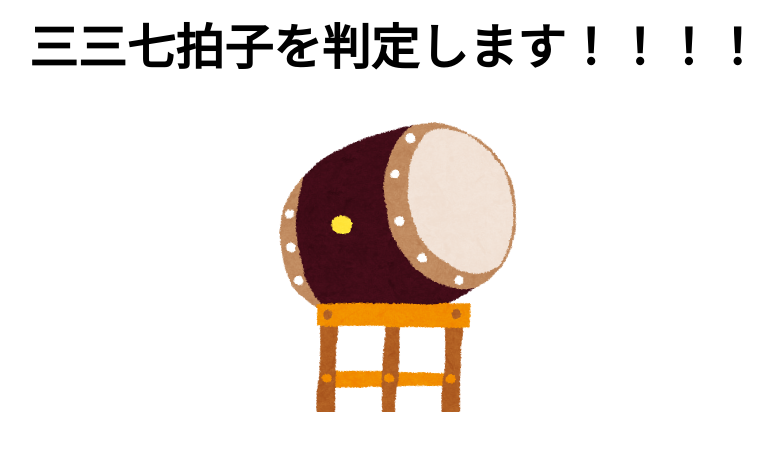
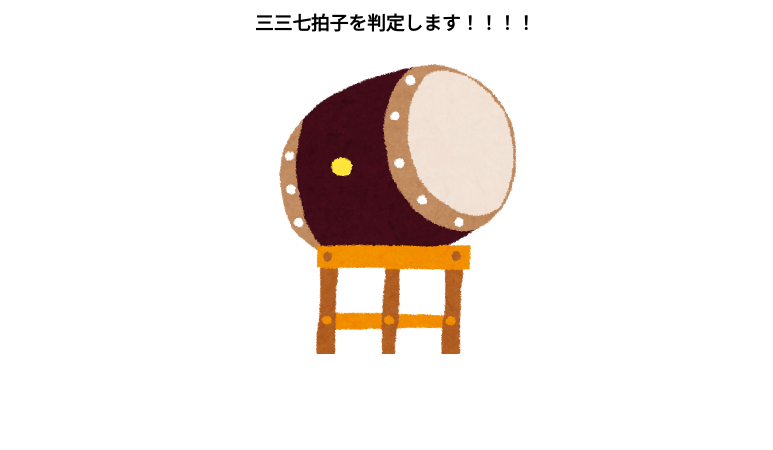
Before and after one commit to MysticDoll/337beat, a website with bundled scripts: page index.html in a window 1280 px wide. Shown: the whole page, without its empty margins (245-1018 px from the left). Built offline with nearby package versions, Linux system fonts and the light colour scheme.

Commit message:
font-size fix

```diff
--- a/index.html
+++ b/index.html
@@ -8,9 +8,9 @@
   <body>
     <center class="tts_container">
       <header>
-        <h1 class="title">三三七拍子を判定します！！！！</h1>
+        <h3 class="title">三三七拍子を判定します！！！！</h3>
       </header>
-      <h1 id="is_tts"></h1>
+      <h3 id="is_tts"></h3>
       <div id="drum_icon">
       </div>
     </center>
--- a/style.css
+++ b/style.css
@@ -3,7 +3,6 @@
   -moz-user-select: none;
   -webkit-user-select: none;
   -ms-user-select: none;
-  font-size: 1.25em;
 }
 #drum_icon {
   background-image: url("./omatsuri_taiko.png");
```
